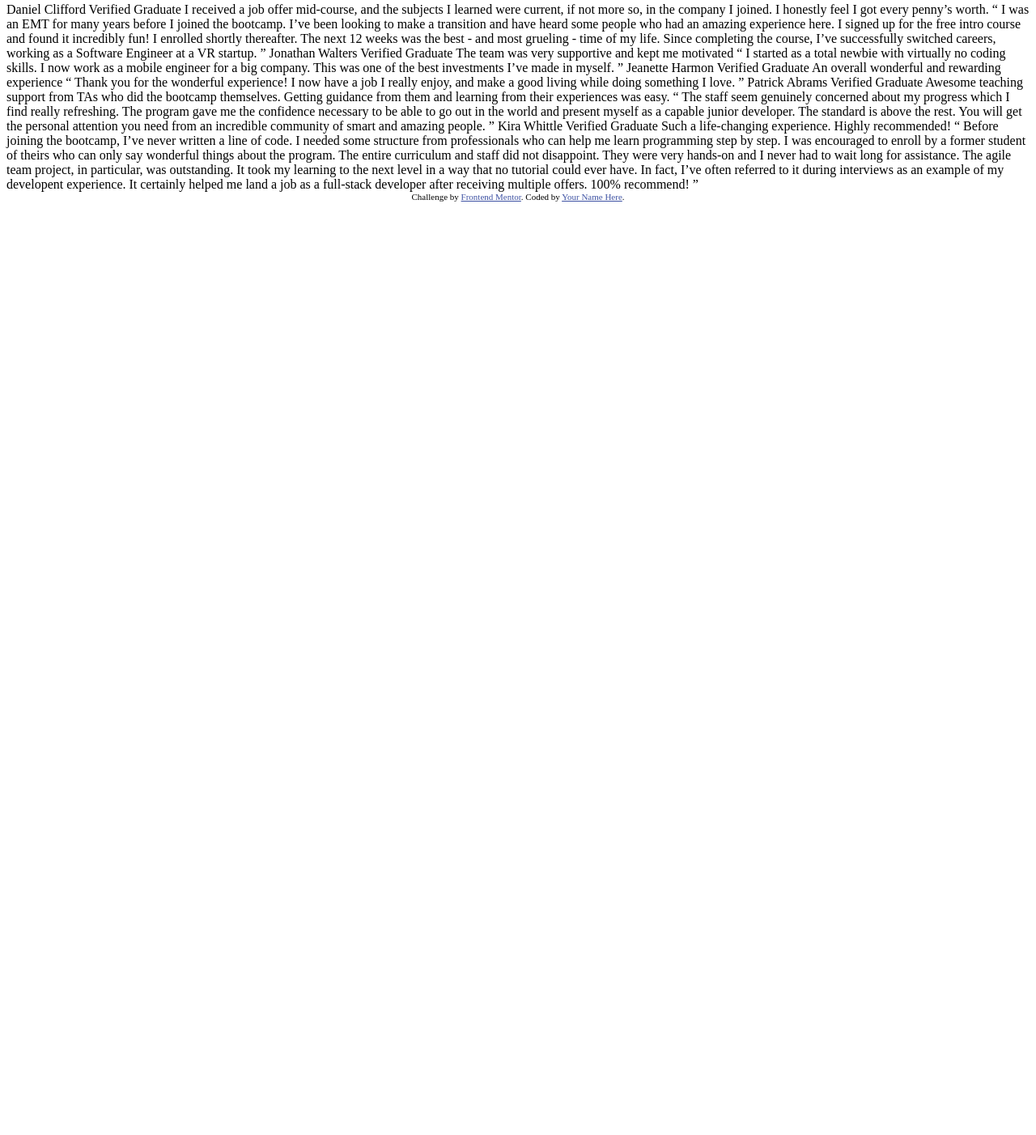
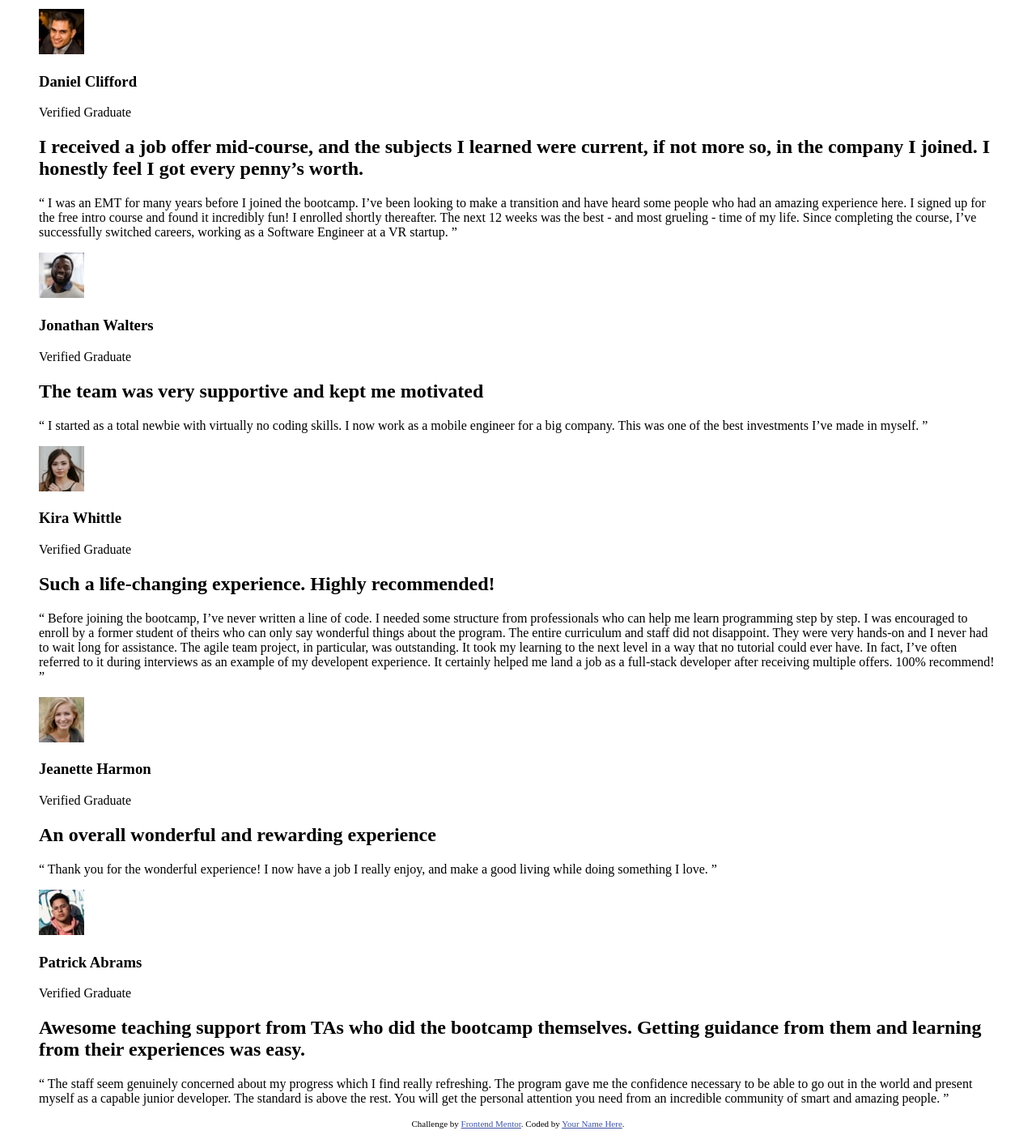
Before and after one commit to manoj-jayapprakash/testimonials-FEM, a plain HTML site: page index.html in a window 1280 px wide. Shown: the part 5-1407 px from the top of the page at 81% size. Before the commit the page ends 800 px from the top, so only its background shows below. Drawn offline with Linux system fonts and the light colour scheme.

Commit message:
Added html skeleton with all the required elements

```diff
--- a/index.html
+++ b/index.html
@@ -1,76 +1,139 @@
 <!DOCTYPE html>
 <html lang="en">
   <head>
-  <meta charset="UTF-8">
-  <meta name="viewport" content="width=device-width, initial-scale=1.0"> <!-- displays site properly based on user's device -->
+    <meta charset="UTF-8" />
+    <meta name="viewport" content="width=device-width, initial-scale=1.0" />
+    <!-- displays site properly based on user's device -->
 
-  <link rel="icon" type="image/png" sizes="32x32" href="./images/favicon-32x32.png">
+    <link
+      rel="icon"
+      type="image/png"
+      sizes="32x32"
+      href="./images/favicon-32x32.png"
+    />
 
     <title>Frontend Mentor | [Challenge Name Here]</title>
 
     <!-- Feel free to remove these styles or customise in your own stylesheet 👍 -->
     <style>
-    .attribution { font-size: 11px; text-align: center; }
-    .attribution a { color: hsl(228, 45%, 44%); }
+      .attribution {
+        font-size: 11px;
+        text-align: center;
+      }
+      .attribution a {
+        color: hsl(228, 45%, 44%);
+      }
     </style>
   </head>
   <body>
-  Daniel Clifford
-  Verified Graduate
-
-  I received a job offer mid-course, and the subjects I learned were current, if not more so,
-  in the company I joined. I honestly feel I got every penny’s worth.
-
-  “ I was an EMT for many years before I joined the bootcamp. I’ve been looking to make a
-  transition and have heard some people who had an amazing experience here. I signed up
-  for the free intro course and found it incredibly fun! I enrolled shortly thereafter.
-  The next 12 weeks was the best - and most grueling - time of my life. Since completing
-  the course, I’ve successfully switched careers, working as a Software Engineer at a VR startup. ”
-
-  Jonathan Walters
-  Verified Graduate
-
+    <blockquote class="testimonials">
+      <div class="citation">
+        <img src="./images/image-daniel.jpg" alt="Daniel face" />
+        <div class="user">
+          <h3 class="name">Daniel Clifford</h3>
+          <p class="membership">Verified Graduate</p>
+        </div>
+      </div>
+      <h2 class="testimonial__title">
+        I received a job offer mid-course, and the subjects I learned were
+        current, if not more so, in the company I joined. I honestly feel I got
+        every penny’s worth.
+      </h2>
+      <p class="testimonial__description">
+        “ I was an EMT for many years before I joined the bootcamp. I’ve been
+        looking to make a transition and have heard some people who had an
+        amazing experience here. I signed up for the free intro course and found
+        it incredibly fun! I enrolled shortly thereafter. The next 12 weeks was
+        the best - and most grueling - time of my life. Since completing the
+        course, I’ve successfully switched careers, working as a Software
+        Engineer at a VR startup. ”
+      </p>
+    </blockquote>
+    <blockquote class="testimonials">
+      <div class="citation">
+        <img src="./images/image-jonathan.jpg" alt="Jonathan face" />
+        <div class="user">
+          <h3 class="name">Jonathan Walters</h3>
+          <p class="membership">Verified Graduate</p>
+        </div>
+      </div>
+      <h2 class="testimonial__title">
         The team was very supportive and kept me motivated
-
-  “ I started as a total newbie with virtually no coding skills. I now work as a mobile engineer
-  for a big company. This was one of the best investments I’ve made in myself. ”
-
-  Jeanette Harmon
-  Verified Graduate
-
+      </h2>
+      <p class="testimonial__description">
+        “ I started as a total newbie with virtually no coding skills. I now
+        work as a mobile engineer for a big company. This was one of the best
+        investments I’ve made in myself. ”
+      </p>
+    </blockquote>
+    <blockquote class="testimonials">
+      <div class="citation">
+        <img src="./images/image-kira.jpg" alt="Kira face" />
+        <div class="user">
+          <h3 class="name">Kira Whittle</h3>
+          <p class="membership">Verified Graduate</p>
+        </div>
+      </div>
+      <h2 class="testimonial__title">
+        Such a life-changing experience. Highly recommended!
+      </h2>
+      <p class="testimonial__description">
+        “ Before joining the bootcamp, I’ve never written a line of code. I
+        needed some structure from professionals who can help me learn
+        programming step by step. I was encouraged to enroll by a former student
+        of theirs who can only say wonderful things about the program. The
+        entire curriculum and staff did not disappoint. They were very hands-on
+        and I never had to wait long for assistance. The agile team project, in
+        particular, was outstanding. It took my learning to the next level in a
+        way that no tutorial could ever have. In fact, I’ve often referred to it
+        during interviews as an example of my developent experience. It
+        certainly helped me land a job as a full-stack developer after receiving
+        multiple offers. 100% recommend! ”
+      </p>
+    </blockquote>
+    <blockquote class="testimonials">
+      <div class="citation">
+        <img src="./images/image-jeanette.jpg" alt="Jeanette face" />
+        <div class="user">
+          <h3 class="name">Jeanette Harmon</h3>
+          <p class="membership">Verified Graduate</p>
+        </div>
+      </div>
+      <h2 class="testimonial__title">
         An overall wonderful and rewarding experience
-
-  “ Thank you for the wonderful experience! I now have a job I really enjoy, and make a good living
-  while doing something I love. ”
-
-  Patrick Abrams
-  Verified Graduate
-
-  Awesome teaching support from TAs who did the bootcamp themselves. Getting guidance from them and
-  learning from their experiences was easy.
-
-  “ The staff seem genuinely concerned about my progress which I find really refreshing. The program
-  gave me the confidence necessary to be able to go out in the world and present myself as a capable
-  junior developer. The standard is above the rest. You will get the personal attention you need from
-  an incredible community of smart and amazing people. ”
-
-  Kira Whittle
-  Verified Graduate
-
-  Such a life-changing experience. Highly recommended!
-
-  “ Before joining the bootcamp, I’ve never written a line of code. I needed some structure from
-  professionals who can help me learn programming step by step. I was encouraged to enroll by a former
-  student of theirs who can only say wonderful things about the program. The entire curriculum and staff
-  did not disappoint. They were very hands-on and I never had to wait long for assistance. The agile team
-  project, in particular, was outstanding. It took my learning to the next level in a way that no tutorial
-  could ever have. In fact, I’ve often referred to it during interviews as an example of my developent
-  experience. It certainly helped me land a job as a full-stack developer after receiving multiple offers.
-  100% recommend! ”
+      </h2>
+      <p class="testimonial__description">
+        “ Thank you for the wonderful experience! I now have a job I really
+        enjoy, and make a good living while doing something I love. ”
+      </p>
+    </blockquote>
+    <blockquote class="testimonials">
+      <div class="citation">
+        <img src="./images/image-patrick.jpg" alt="Patrick face" />
+        <div class="user">
+          <h3 class="name">Patrick Abrams</h3>
+          <p class="membership">Verified Graduate</p>
+        </div>
+      </div>
+      <h2 class="testimonial__title">
+        Awesome teaching support from TAs who did the bootcamp themselves.
+        Getting guidance from them and learning from their experiences was easy.
+      </h2>
+      <p class="testimonial__description">
+        “ The staff seem genuinely concerned about my progress which I find
+        really refreshing. The program gave me the confidence necessary to be
+        able to go out in the world and present myself as a capable junior
+        developer. The standard is above the rest. You will get the personal
+        attention you need from an incredible community of smart and amazing
+        people. ”
+      </p>
+    </blockquote>
 
     <div class="attribution">
-    Challenge by <a href="https://www.frontendmentor.io?ref=challenge" target="_blank">Frontend Mentor</a>.
-    Coded by <a href="#">Your Name Here</a>.
+      Challenge by
+      <a href="https://www.frontendmentor.io?ref=challenge" target="_blank"
+        >Frontend Mentor</a
+      >. Coded by <a href="#">Your Name Here</a>.
     </div>
   </body>
 </html>
```
Also changed, not shown: 2 other files. Lines whose indentation alone changed are shown as unchanged.
